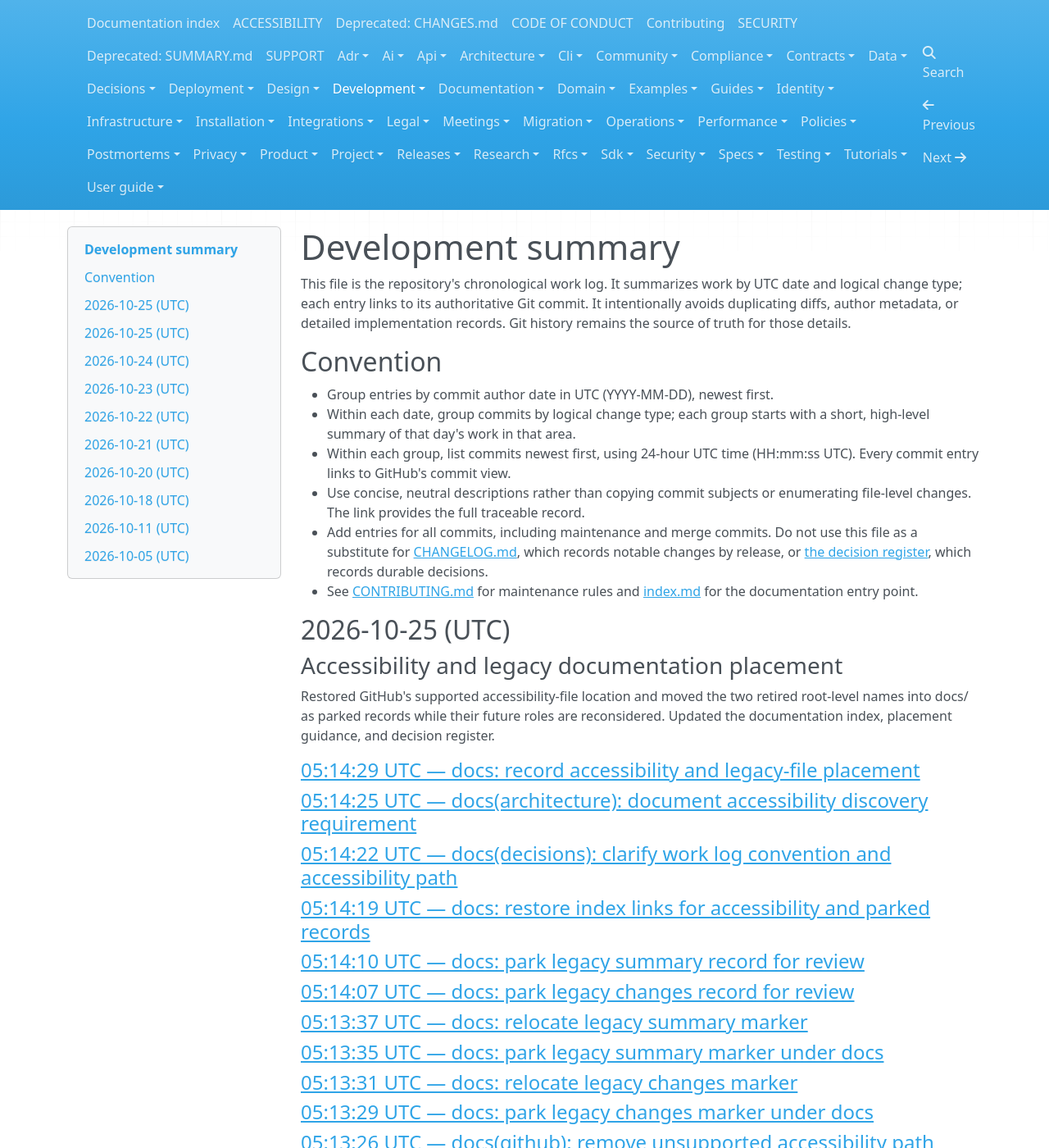
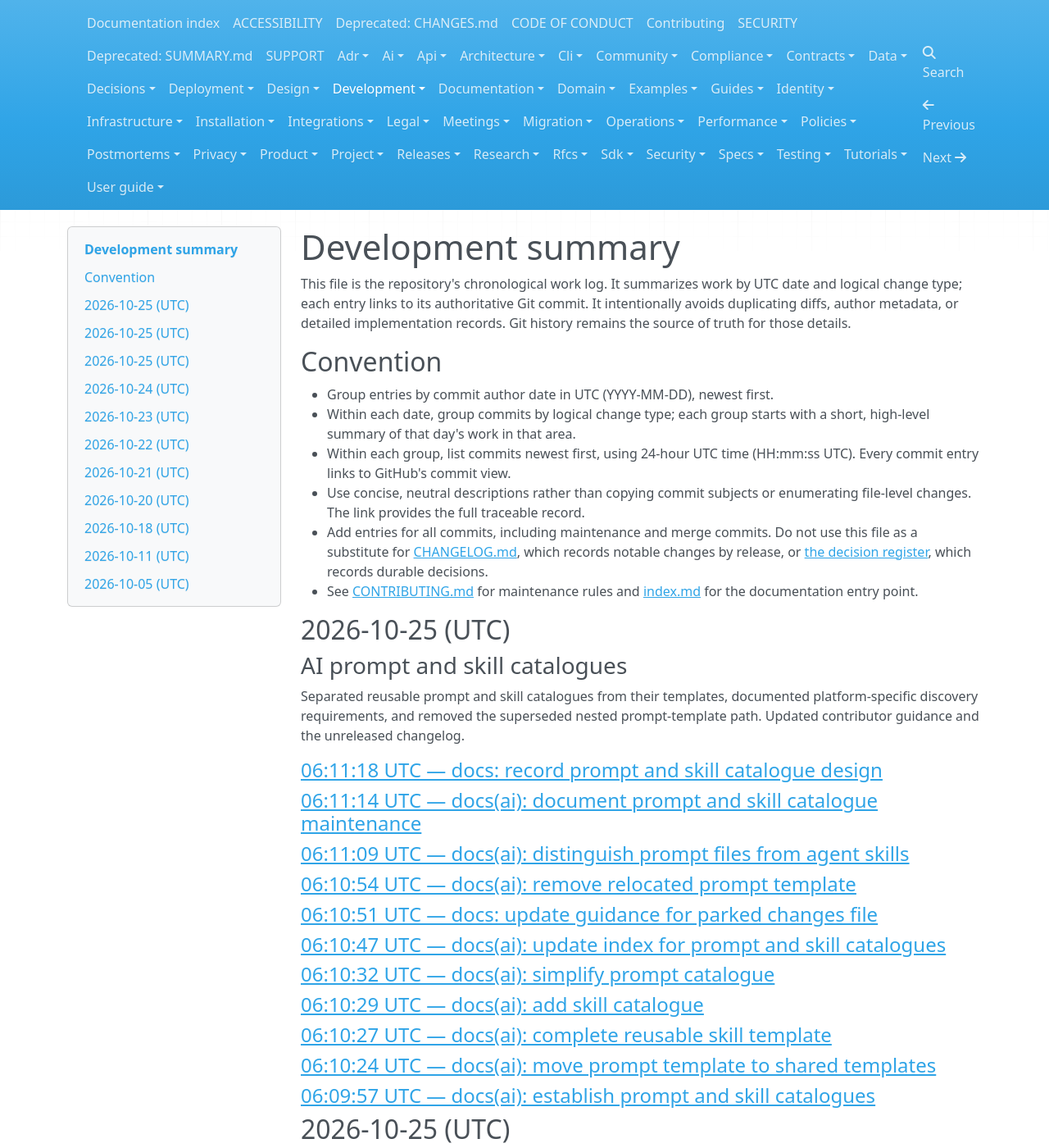
Before and after one commit to sandokanCat/.github, an MkDocs documentation site: the page built from docs/development/WORK_LOG.md, in a window 1280 px wide and 1400 px high. Shown: the whole window at 82% size. Built offline with MkDocs 1.6.1, drawn with Linux system fonts in a browser that asks for light colours; nearby versions of some CDN libraries.

Commit message:
docs: log prompt and skill catalogue work

```diff
--- a/docs/development/WORK_LOG.md
+++ b/docs/development/WORK_LOG.md
@@ -10,6 +10,34 @@ This file is the repository's chronological work log. It summarizes work by UTC
 - Use concise, neutral descriptions rather than copying commit subjects or enumerating file-level changes. The link provides the full traceable record.
 - Add entries for all commits, including maintenance and merge commits. Do not use this file as a substitute for [CHANGELOG.md](../../CHANGELOG.md), which records notable changes by release, or [the decision register](../decisions/DECISIONS.md), which records durable decisions.
 - See [CONTRIBUTING.md](../CONTRIBUTING.md) for maintenance rules and [index.md](../index.md) for the documentation entry point.
+
+## 2026-10-25 (UTC)
+
+### AI prompt and skill catalogues
+
+Separated reusable prompt and skill catalogues from their templates, documented platform-specific discovery requirements, and removed the superseded nested prompt-template path. Updated contributor guidance and the unreleased changelog.
+
+#### [06:11:18 UTC — docs: record prompt and skill catalogue design](https://github.com/sandokanCat/.github/commit/f7aecad066f8939e50bebb29bfbe882381f6c647)
+
+#### [06:11:14 UTC — docs(ai): document prompt and skill catalogue maintenance](https://github.com/sandokanCat/.github/commit/e8b14f710ceda8f486a79b1ebea1287d6018fbf5)
+
+#### [06:11:09 UTC — docs(ai): distinguish prompt files from agent skills](https://github.com/sandokanCat/.github/commit/fbf592851159cb3cb0c6c91781b2e043858d5880)
+
+#### [06:10:54 UTC — docs(ai): remove relocated prompt template](https://github.com/sandokanCat/.github/commit/bd2ef35820d94954ad863164d8dbce39c0ba6bb8)
+
+#### [06:10:51 UTC — docs: update guidance for parked changes file](https://github.com/sandokanCat/.github/commit/03c48236945b762749f8969f65506cda9d3f2db6)
+
+#### [06:10:47 UTC — docs(ai): update index for prompt and skill catalogues](https://github.com/sandokanCat/.github/commit/cbbdb0421d7e32e6ce6eed4c5c32af92bf6f9264)
+
+#### [06:10:32 UTC — docs(ai): simplify prompt catalogue](https://github.com/sandokanCat/.github/commit/d393ad6699bb08ddbdbfb2dcaeea51f60b5f6fc0)
+
+#### [06:10:29 UTC — docs(ai): add skill catalogue](https://github.com/sandokanCat/.github/commit/31f66755a513a8ba93d6a39a83db84ebd4526d53)
+
+#### [06:10:27 UTC — docs(ai): complete reusable skill template](https://github.com/sandokanCat/.github/commit/d8263dd121f567de1a435a83fe3e249e35cb24f8)
+
+#### [06:10:24 UTC — docs(ai): move prompt template to shared templates](https://github.com/sandokanCat/.github/commit/a3a0a8147a3849c41041b951d26874c3d74dc4bc)
+
+#### [06:09:57 UTC — docs(ai): establish prompt and skill catalogues](https://github.com/sandokanCat/.github/commit/abe1dfe38aee277c7a7d5b0d7396a05dc2a9c3fb)
 
 ## 2026-10-25 (UTC)
 
```
